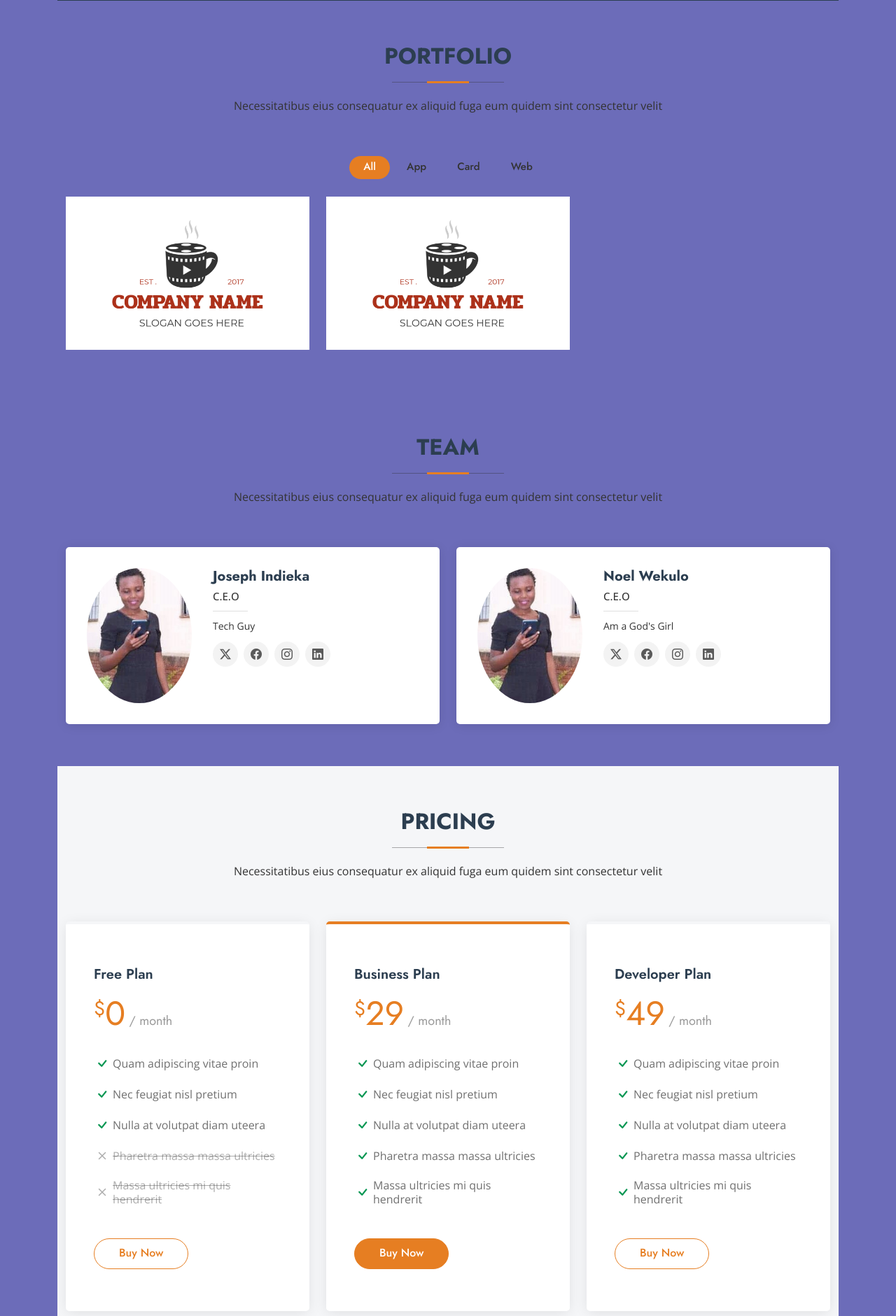
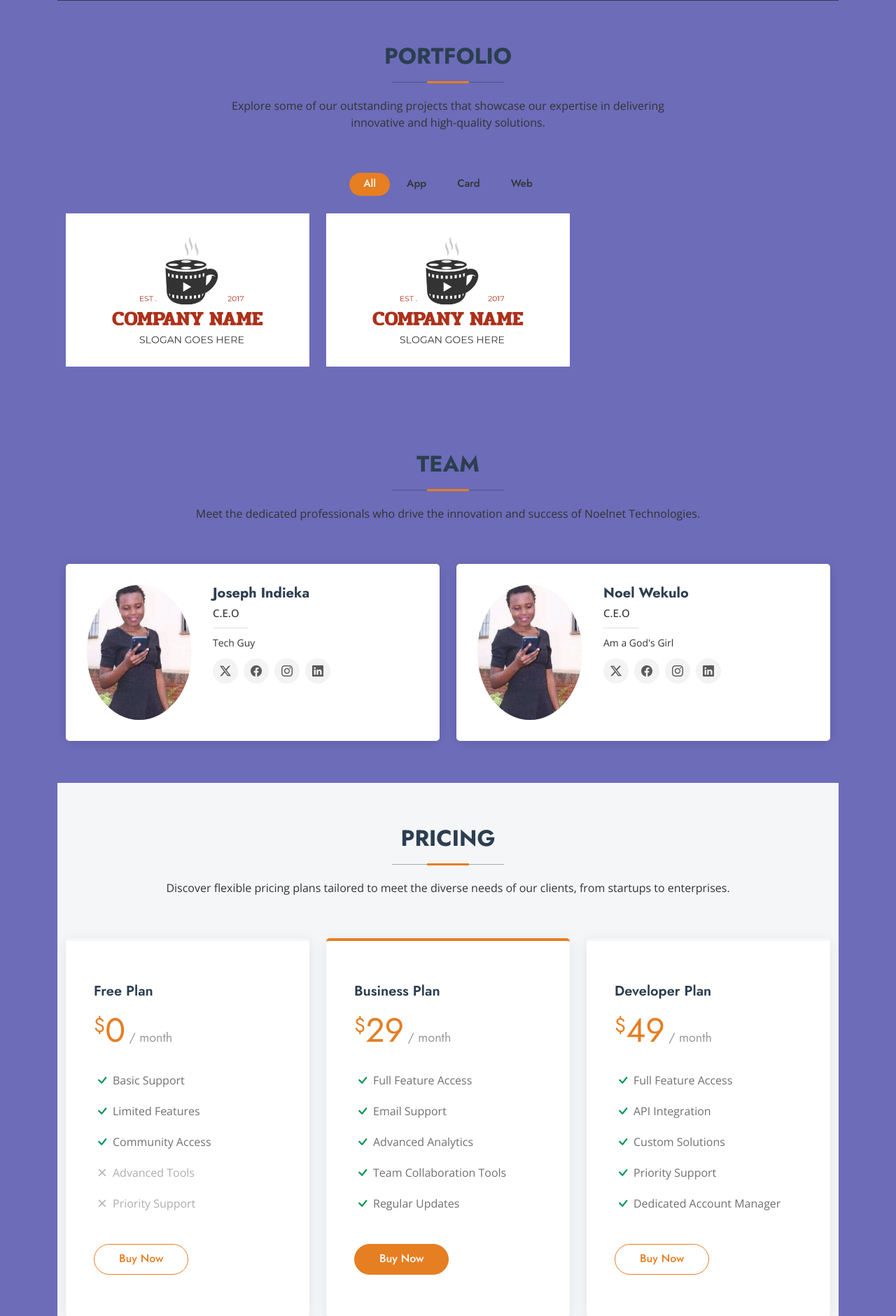
Before and after one commit to NoelWekulo/Django-dynamic, a Django app: page / in a window 1280 px wide. Shown: the part 3489-5370 px from the top of the page at 70% size. Run offline with Django 5.2, Linux system fonts and the light colour scheme; data comes from the database, SQL or seed files in the repository; some libraries are stand-ins or nearby versions.

Commit message:
Update index.html
updated

```diff
--- a/business/templates/index.html
+++ b/business/templates/index.html
@@ -333,7 +333,7 @@
       <!-- Section Title -->
       <div class="container section-title" data-aos="fade-up">
         <h2>Portfolio</h2>
-        <p>Necessitatibus eius consequatur ex aliquid fuga eum quidem sint consectetur velit</p>
+       <p>Explore some of our outstanding projects that showcase our expertise in delivering<br> innovative and high-quality solutions.</p>
       </div><!-- End Section Title -->
 
       <div class="container">
@@ -377,7 +377,7 @@
       <!-- Section Title -->
       <div class="container section-title" data-aos="fade-up">
         <h2>Team</h2>
-        <p>Necessitatibus eius consequatur ex aliquid fuga eum quidem sint consectetur velit</p>
+          <p>Meet the dedicated professionals who drive the innovation and success of Noelnet Technologies.</p>
       </div><!-- End Section Title -->
 
       <div class="container">
@@ -419,7 +419,7 @@
       <!-- Section Title -->
       <div class="container section-title" data-aos="fade-up">
         <h2>Pricing</h2>
-        <p>Necessitatibus eius consequatur ex aliquid fuga eum quidem sint consectetur velit</p>
+            <p>Discover flexible pricing plans tailored to meet the diverse needs of our clients, from startups to enterprises.</p>
       </div><!-- End Section Title -->
 
       <div class="container">
@@ -431,11 +431,11 @@
               <h3>Free Plan</h3>
               <h4><sup>$</sup>0<span> / month</span></h4>
               <ul>
-                <li><i class="bi bi-check"></i> <span>Quam adipiscing vitae proin</span></li>
-                <li><i class="bi bi-check"></i> <span>Nec feugiat nisl pretium</span></li>
-                <li><i class="bi bi-check"></i> <span>Nulla at volutpat diam uteera</span></li>
-                <li class="na"><i class="bi bi-x"></i> <span>Pharetra massa massa ultricies</span></li>
-                <li class="na"><i class="bi bi-x"></i> <span>Massa ultricies mi quis hendrerit</span></li>
+                 <li><i class="bi bi-check"></i> Basic Support</li>
+                 <li><i class="bi bi-check"></i> Limited Features</li>
+                 <li><i class="bi bi-check"></i> Community Access</li>
+                 <li class="na"><i class="bi bi-x"></i> Advanced Tools</li>
+                 <li class="na"><i class="bi bi-x"></i> Priority Support</li>
               </ul>
               <a href="#" class="buy-btn">Buy Now</a>
             </div>
@@ -446,11 +446,11 @@
               <h3>Business Plan</h3>
               <h4><sup>$</sup>29<span> / month</span></h4>
               <ul>
-                <li><i class="bi bi-check"></i> <span>Quam adipiscing vitae proin</span></li>
-                <li><i class="bi bi-check"></i> <span>Nec feugiat nisl pretium</span></li>
-                <li><i class="bi bi-check"></i> <span>Nulla at volutpat diam uteera</span></li>
-                <li><i class="bi bi-check"></i> <span>Pharetra massa massa ultricies</span></li>
-                <li><i class="bi bi-check"></i> <span>Massa ultricies mi quis hendrerit</span></li>
+                <li><i class="bi bi-check"></i> Full Feature Access</li>
+                 <li><i class="bi bi-check"></i> Email Support</li>
+                 <li><i class="bi bi-check"></i> Advanced Analytics</li>
+                <li><i class="bi bi-check"></i> Team Collaboration Tools</li>
+                 <li><i class="bi bi-check"></i> Regular Updates</li>
               </ul>
               <a href="#" class="buy-btn">Buy Now</a>
             </div>
@@ -461,11 +461,11 @@
               <h3>Developer Plan</h3>
               <h4><sup>$</sup>49<span> / month</span></h4>
               <ul>
-                <li><i class="bi bi-check"></i> <span>Quam adipiscing vitae proin</span></li>
-                <li><i class="bi bi-check"></i> <span>Nec feugiat nisl pretium</span></li>
-                <li><i class="bi bi-check"></i> <span>Nulla at volutpat diam uteera</span></li>
-                <li><i class="bi bi-check"></i> <span>Pharetra massa massa ultricies</span></li>
-                <li><i class="bi bi-check"></i> <span>Massa ultricies mi quis hendrerit</span></li>
+                <li><i class="bi bi-check"></i> Full Feature Access</li>
+                  <li><i class="bi bi-check"></i> API Integration</li>
+                  <li><i class="bi bi-check"></i> Custom Solutions</li>
+                  <li><i class="bi bi-check"></i> Priority Support</li>
+                 <li><i class="bi bi-check"></i> Dedicated Account Manager</li>
               </ul>
               <a href="#" class="buy-btn">Buy Now</a>
             </div>
@@ -483,7 +483,7 @@
   <!-- Section Title -->
   <div class="container section-title" data-aos="fade-up">
     <h2>Testimonials</h2>
-        <p>Necessitatibus eius consequatur ex aliquid fuga eum quidem sint consectetur velit</p>
+    <p>Hear what our clients say about working with Noelnet Technologies and how we’ve helped transform their businesses.</p>
   </div><!-- End Section Title -->
 
   <div class="container" data-aos="fade-up" data-aos-delay="100">
@@ -504,40 +504,44 @@
           }
         }
       </script>
+
       <div class="swiper-wrapper">
 
+        <!-- Testimonial Item 1 -->
         <div class="swiper-slide">
           <div class="testimonial-item">
             <img src="{% static 'assets/img/testimonials/testimonials-1.jpg' %}" class="testimonial-img" alt="">
             <h3>Saul Goodman</h3>
-                <h4>Ceo &amp; Founder</h4>
+            <h4>CEO &amp; Founder</h4>
             <div class="stars">
               <i class="bi bi-star-fill"></i><i class="bi bi-star-fill"></i><i class="bi bi-star-fill"></i><i class="bi bi-star-fill"></i><i class="bi bi-star-fill"></i>
             </div>
             <p>
               <i class="bi bi-quote quote-icon-left"></i>
-                  <span>Proin iaculis purus consequat sem cure digni ssim donec porttitora entum suscipit rhoncus. Accusantium quam, ultricies eget id, aliquam eget nibh et. Maecen aliquam, risus at semper.</span>
+              Noelnet Technologies delivered an exceptional website for our company. Their professionalism and technical expertise exceeded our expectations.
               <i class="bi bi-quote quote-icon-right"></i>
             </p>
           </div>
-            </div><!-- End testimonial item -->
+        </div><!-- End Testimonial Item -->
 
+        <!-- Testimonial Item 2 -->
         <div class="swiper-slide">
           <div class="testimonial-item">
             <img src="{% static 'assets/img/testimonials/testimonials-2.jpg' %}" class="testimonial-img" alt="">
             <h3>Sara Wilsson</h3>
-                <h4>Designer</h4>
+            <h4>Product Designer</h4>
             <div class="stars">
               <i class="bi bi-star-fill"></i><i class="bi bi-star-fill"></i><i class="bi bi-star-fill"></i><i class="bi bi-star-fill"></i><i class="bi bi-star-fill"></i>
             </div>
             <p>
               <i class="bi bi-quote quote-icon-left"></i>
-                  <span>Export tempor illum tamen malis malis eram quae irure esse labore quem cillum quid cillum eram malis quorum velit fore eram velit sunt aliqua noster fugiat irure amet legam anim culpa.</span>
+              The team at Noelnet Technologies was fantastic. They helped us streamline our workflows with a custom solution that perfectly fits our needs.
               <i class="bi bi-quote quote-icon-right"></i>
             </p>
           </div>
-            </div><!-- End testimonial item -->
+        </div><!-- End Testimonial Item -->
 
+        <!-- Testimonial Item 3 -->
         <div class="swiper-slide">
           <div class="testimonial-item">
             <img src="{% static 'assets/img/testimonials/testimonials-3.jpg' %}" class="testimonial-img" alt="">
@@ -548,12 +552,13 @@
             </div>
             <p>
               <i class="bi bi-quote quote-icon-left"></i>
-                  <span>Enim nisi quem export duis labore cillum quae magna enim sint quorum nulla quem veniam duis minim tempor labore quem eram duis noster aute amet eram fore quis sint minim.</span>
+              Working with Noelnet Technologies was a game-changer. They transformed our outdated website into a modern, user-friendly platform.
               <i class="bi bi-quote quote-icon-right"></i>
             </p>
           </div>
-            </div><!-- End testimonial item -->
+        </div><!-- End Testimonial Item -->
 
+        <!-- Testimonial Item 4 -->
         <div class="swiper-slide">
           <div class="testimonial-item">
             <img src="{% static 'assets/img/testimonials/testimonials-4.jpg' %}" class="testimonial-img" alt="">
@@ -564,12 +569,13 @@
             </div>
             <p>
               <i class="bi bi-quote quote-icon-left"></i>
-                  <span>Fugiat enim eram quae cillum dolore dolor amet nulla culpa multos export minim fugiat minim velit minim dolor enim duis veniam ipsum anim magna sunt elit fore quem dolore labore illum veniam.</span>
+              I am incredibly impressed by the quality of service from Noelnet Technologies. Their dedication and attention to detail are unmatched.
               <i class="bi bi-quote quote-icon-right"></i>
             </p>
           </div>
-            </div><!-- End testimonial item -->
+        </div><!-- End Testimonial Item -->
 
+        <!-- Testimonial Item 5 -->
         <div class="swiper-slide">
           <div class="testimonial-item">
             <img src="{% static 'assets/img/testimonials/testimonials-5.jpg' %}" class="testimonial-img" alt="">
@@ -580,13 +586,14 @@
             </div>
             <p>
               <i class="bi bi-quote quote-icon-left"></i>
-                  <span>Quis quorum aliqua sint quem legam fore sunt eram irure aliqua veniam tempor noster veniam enim culpa labore duis sunt culpa nulla illum cillum fugiat legam esse veniam culpa fore nisi cillum quid.</span>
+              Thanks to Noelnet Technologies, we’ve seen a significant increase in our website traffic and customer engagement. I highly recommend them.
               <i class="bi bi-quote quote-icon-right"></i>
             </p>
           </div>
-            </div><!-- End testimonial item -->
+        </div><!-- End Testimonial Item -->
 
-          </div>
+      </div><!-- Swiper Wrapper -->
+
       <div class="swiper-pagination"></div>
     </div>
 
@@ -594,13 +601,14 @@
 
 </section><!-- /Testimonials Section -->
 
-    <!-- Faq 2 Section -->
+
+    <!-- Faq Section -->
 <section id="faq-2" class="faq-2 section light-background">
 
   <!-- Section Title -->
   <div class="container section-title" data-aos="fade-up">
     <h2>Frequently Asked Questions</h2>
-        <p>Magnam dolores commodi suscipit. Necessitatibus eius consequatur ex aliquid fuga eum quidem. Sit sint consectetur velit. Quisquam quos quisquam cupiditate. Et nemo qui impedit suscipit alias ea. Quia fugiat sit in iste officiis commodi quidem hic quas.</p>
+    <p>Have questions? Here are some answers to the most common queries about our services and processes.</p>
   </div><!-- End Section Title -->
 
   <div class="container">
@@ -611,50 +619,55 @@
 
         <div class="faq-container">
 
+          <!-- FAQ Item 1 -->
           <div class="faq-item faq-active" data-aos="fade-up" data-aos-delay="200">
             <i class="faq-icon bi bi-question-circle"></i>
-                <h3>Non consectetur a erat nam at lectus urna duis?</h3>
+            <h3>What services does Noelnet Technologies offer?</h3>
             <div class="faq-content">
-                  <p>Feugiat pretium nibh ipsum consequat. Tempus iaculis urna id volutpat lacus laoreet non curabitur gravida. Venenatis lectus magna fringilla urna porttitor rhoncus dolor purus non.</p>
+              <p>We specialize in web development, software solutions, digital marketing, and IT consultancy to help businesses succeed in the digital era.</p>
             </div>
             <i class="faq-toggle bi bi-chevron-right"></i>
-              </div><!-- End Faq item-->
+          </div><!-- End Faq Item -->
 
+          <!-- FAQ Item 2 -->
           <div class="faq-item" data-aos="fade-up" data-aos-delay="300">
             <i class="faq-icon bi bi-question-circle"></i>
-                <h3>Feugiat scelerisque varius morbi enim nunc faucibus a pellentesque?</h3>
+            <h3>How long does it take to complete a project?</h3>
             <div class="faq-content">
-                  <p>Dolor sit amet consectetur adipiscing elit pellentesque habitant morbi. Id interdum velit laoreet id donec ultrices. Fringilla phasellus faucibus scelerisque eleifend donec pretium. Est pellentesque elit ullamcorper dignissim. Mauris ultrices eros in cursus turpis massa tincidunt dui.</p>
+              <p>The timeline varies depending on the complexity and scope of the project. We work closely with clients to set realistic deadlines and ensure timely delivery.</p>
             </div>
             <i class="faq-toggle bi bi-chevron-right"></i>
-              </div><!-- End Faq item-->
+          </div><!-- End Faq Item -->
 
+          <!-- FAQ Item 3 -->
           <div class="faq-item" data-aos="fade-up" data-aos-delay="400">
             <i class="faq-icon bi bi-question-circle"></i>
-                <h3>Dolor sit amet consectetur adipiscing elit pellentesque?</h3>
+            <h3>Can you customize solutions to fit my business needs?</h3>
             <div class="faq-content">
-                  <p>Eleifend mi in nulla posuere sollicitudin aliquam ultrices sagittis orci. Faucibus pulvinar elementum integer enim. Sem nulla pharetra diam sit amet nisl suscipit. Rutrum tellus pellentesque eu tincidunt. Lectus urna duis convallis convallis tellus. Urna molestie at elementum eu facilisis sed odio morbi quis</p>
+              <p>Absolutely! We tailor all our services to meet the specific requirements of your business, ensuring that our solutions align with your goals.</p>
             </div>
             <i class="faq-toggle bi bi-chevron-right"></i>
-              </div><!-- End Faq item-->
+          </div><!-- End Faq Item -->
 
+          <!-- FAQ Item 4 -->
           <div class="faq-item" data-aos="fade-up" data-aos-delay="500">
             <i class="faq-icon bi bi-question-circle"></i>
-                <h3>Ac odio tempor orci dapibus. Aliquam eleifend mi in nulla?</h3>
+            <h3>What is your pricing model?</h3>
             <div class="faq-content">
-                  <p>Dolor sit amet consectetur adipiscing elit pellentesque habitant morbi. Id interdum velit laoreet id donec ultrices. Fringilla phasellus faucibus scelerisque eleifend donec pretium. Est pellentesque elit ullamcorper dignissim. Mauris ultrices eros in cursus turpis massa tincidunt dui.</p>
+              <p>Our pricing depends on the services and scope of the project. We offer flexible plans to accommodate businesses of all sizes. Contact us for a customized quote.</p>
             </div>
             <i class="faq-toggle bi bi-chevron-right"></i>
-              </div><!-- End Faq item-->
+          </div><!-- End Faq Item -->
 
+          <!-- FAQ Item 5 -->
           <div class="faq-item" data-aos="fade-up" data-aos-delay="600">
             <i class="faq-icon bi bi-question-circle"></i>
-                <h3>Tempus quam pellentesque nec nam aliquam sem et tortor consequat?</h3>
+            <h3>How can I get started with Noelnet Technologies?</h3>
             <div class="faq-content">
-                  <p>Molestie a iaculis at erat pellentesque adipiscing commodo. Dignissim suspendisse in est ante in. Nunc vel risus commodo viverra maecenas accumsan. Sit amet nisl suscipit adipiscing bibendum est. Purus gravida quis blandit turpis cursus in</p>
+              <p>Getting started is easy! Simply reach out through our contact page or call us directly. We'll schedule a consultation to discuss your project and get things moving.</p>
             </div>
             <i class="faq-toggle bi bi-chevron-right"></i>
-              </div><!-- End Faq item-->
+          </div><!-- End Faq Item -->
 
         </div>
 
@@ -664,7 +677,8 @@
 
   </div>
 
-    </section><!-- /Faq 2 Section -->
+</section><!-- /Faq Section -->
+
 
     <!-- Contact Section -->
     <section id="contact" class="contact section">
@@ -672,7 +686,7 @@
       <!-- Section Title -->
       <div class="container section-title" data-aos="fade-up">
         <h2>Contact</h2>
-        <p>Necessitatibus eius consequatur ex aliquid fuga eum quidem sint consectetur velit</p>
+           <p>Get in touch with us today to discuss your project requirements or learn more about our services.</p>
       </div><!-- End Section Title -->
 
       <div class="container" data-aos="fade-up" data-aos-delay="100">
```
Lines whose indentation alone changed are shown as unchanged.
